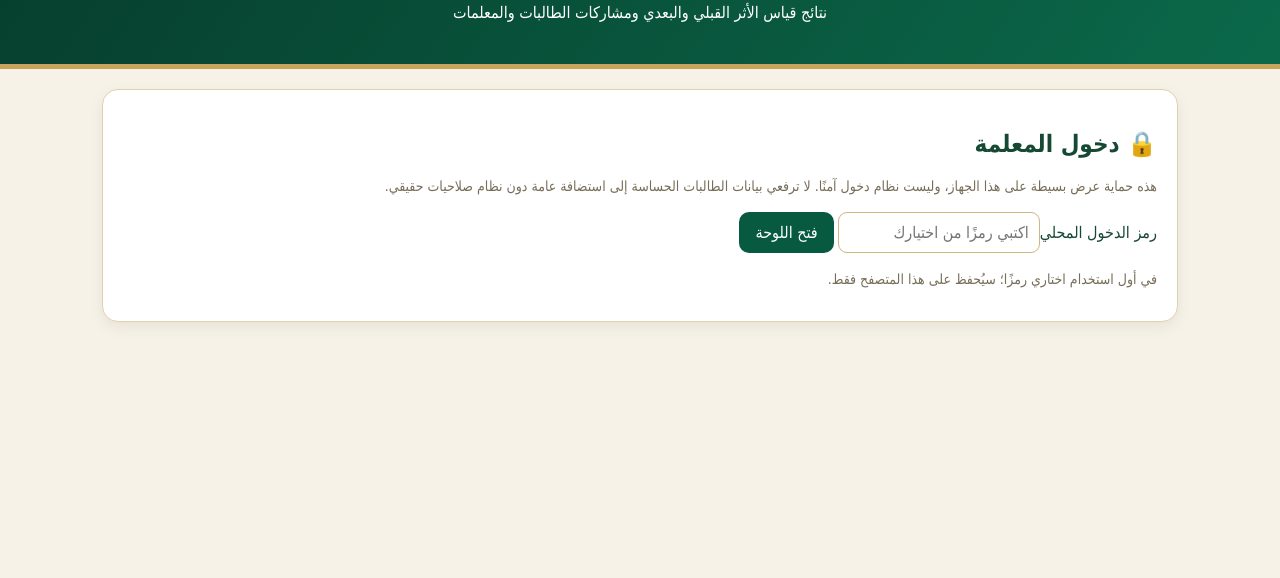
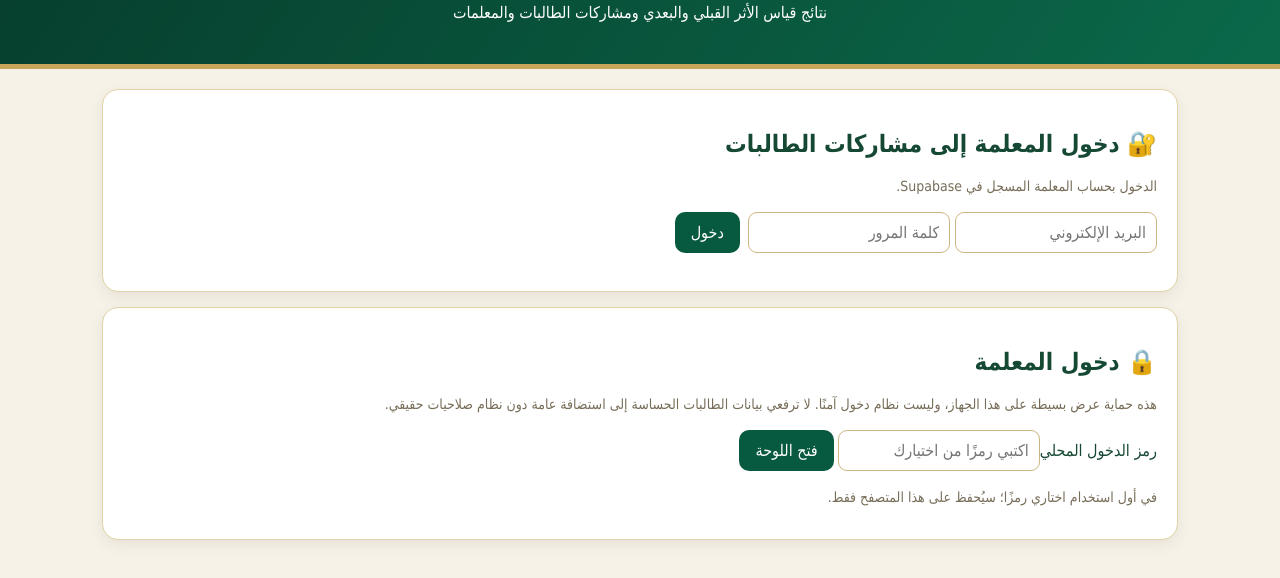
Before and after one commit to amnahalshapi2023-byte/basmatak-lilwatan, a plain HTML site: page dashboard.html in a window 1280 px wide. Shown: the part 104-682 px from the top of the page. Drawn offline with Linux system fonts and the light colour scheme.

Commit message:
Add teacher login form

```diff
--- a/dashboard.html
+++ b/dashboard.html
@@ -1,5 +1,15 @@
 <!doctype html><html lang="ar" dir="rtl"><head><meta charset="utf-8"><meta name="viewport" content="width=device-width,initial-scale=1"><title>لوحة المعلمة | درع الوطن</title><style>
 *{box-sizing:border-box}body{margin:0;background:#f6f2e8;font-family:Tahoma,Arial;color:#164934}header{background:linear-gradient(125deg,#063d2c,#0b694a);color:white;text-align:center;padding:26px;border-bottom:5px solid #c8a55b}main{max-width:1100px;margin:20px auto;padding:0 12px}.card{background:white;border:1px solid #e2d2a7;border-radius:16px;padding:20px;margin:15px 0;box-shadow:0 5px 15px #0001}button,.link{background:#075a3f;color:white;border:0;border-radius:10px;padding:11px 16px;cursor:pointer;font:inherit;display:inline-block;text-decoration:none;margin:4px}button.alt{background:#a98743}button.danger{background:#a23c36}input{font:inherit;padding:10px;border:1px solid #cbb781;border-radius:9px;max-width:100%}.stats{display:flex;flex-wrap:wrap;gap:10px}.stat{background:#f1ead8;border-radius:12px;padding:16px;min-width:130px;flex:1}.stat strong{display:block;font-size:25px;color:#075a3f}table{width:100%;border-collapse:collapse;min-width:650px}th,td{padding:10px;border-bottom:1px solid #e9e1d0;text-align:right}th{background:#e7efdf}.scroll{overflow-x:auto}.muted{color:#776d58;font-size:14px}.hide{display:none}.actions{display:flex;gap:8px;flex-wrap:wrap}@media print{.no-print{display:none!important}body{background:white}.card{box-shadow:none}}</style></head><body><header><h1>🇸🇦 لوحة متابعة مبادرة درع الوطن</h1><p>نتائج قياس الأثر القبلي والبعدي ومشاركات الطالبات والمعلمات</p></header><main>
+<section class="card no-print" id="supabase-login">
+<h2>🔐 دخول المعلمة إلى مشاركات الطالبات</h2>
+<p class="muted">الدخول بحساب المعلمة المسجل في Supabase.</p>
+<input id="teacher-email" type="email" placeholder="البريد الإلكتروني">
+<input id="teacher-password" type="password" placeholder="كلمة المرور">
+<button id="teacher-login">دخول</button>
+<button id="teacher-logout" class="alt hide">خروج</button>
+<p id="teacher-message" class="muted"></p>
+</section>
+
 <section class="card no-print" id="gate"><h2>🔒 دخول المعلمة</h2><p class="muted">هذه حماية عرض بسيطة على هذا الجهاز، وليست نظام دخول آمنًا. لا ترفعي بيانات الطالبات الحساسة إلى استضافة عامة دون نظام صلاحيات حقيقي.</p><label>رمز الدخول المحلي</label><input type="password" id="pin" placeholder="اكتبي رمزًا من اختيارك"><button id="unlock">فتح اللوحة</button><p class="muted">في أول استخدام اختاري رمزًا؛ سيُحفظ على هذا المتصفح فقط.</p></section>
 <div id="app" class="hide"><section class="card no-print"><h2>📝 أدوات قياس الأثر للمعلمة</h2><p>هذه الروابط لإدخال بيانات القياس من لوحة المعلمة فقط، ولا تظهر في صفحة الزائرات.</p><a class="link" href="assessment.html?stage=pre">القياس القبلي</a> <a class="link" href="assessment.html?stage=post">القياس البعدي</a></section><section class="card"><h2>📊 ملخص النتائج</h2><div class="stats" id="stats"></div><p class="muted">الأرقام من هذا المتصفح والملفات المستوردة يدويًا فقط، وليست بيانات جميع الأجهزة تلقائيًا.</p></section>
 <section class="card no-print"><h2>📥 جمع البيانات</h2><p>تستطيع المعلمة استيراد ملفات CSV التي تُصدّر من صفحات قياس الأثر على أجهزة الطالبات. يُفضّل استيراد الملفات عبر جهاز خاص بالمدرسة.</p><input id="import" type="file" accept=".csv,text/csv" multiple><div class="actions"><button id="export">⬇️ تنزيل جدول موحد CSV</button><button class="alt" onclick="print()">🖨️ طباعة التقرير</button><button id="clear" class="danger">🗑️ حذف البيانات المجمعة من هذا الجهاز</button></div></section>
```
